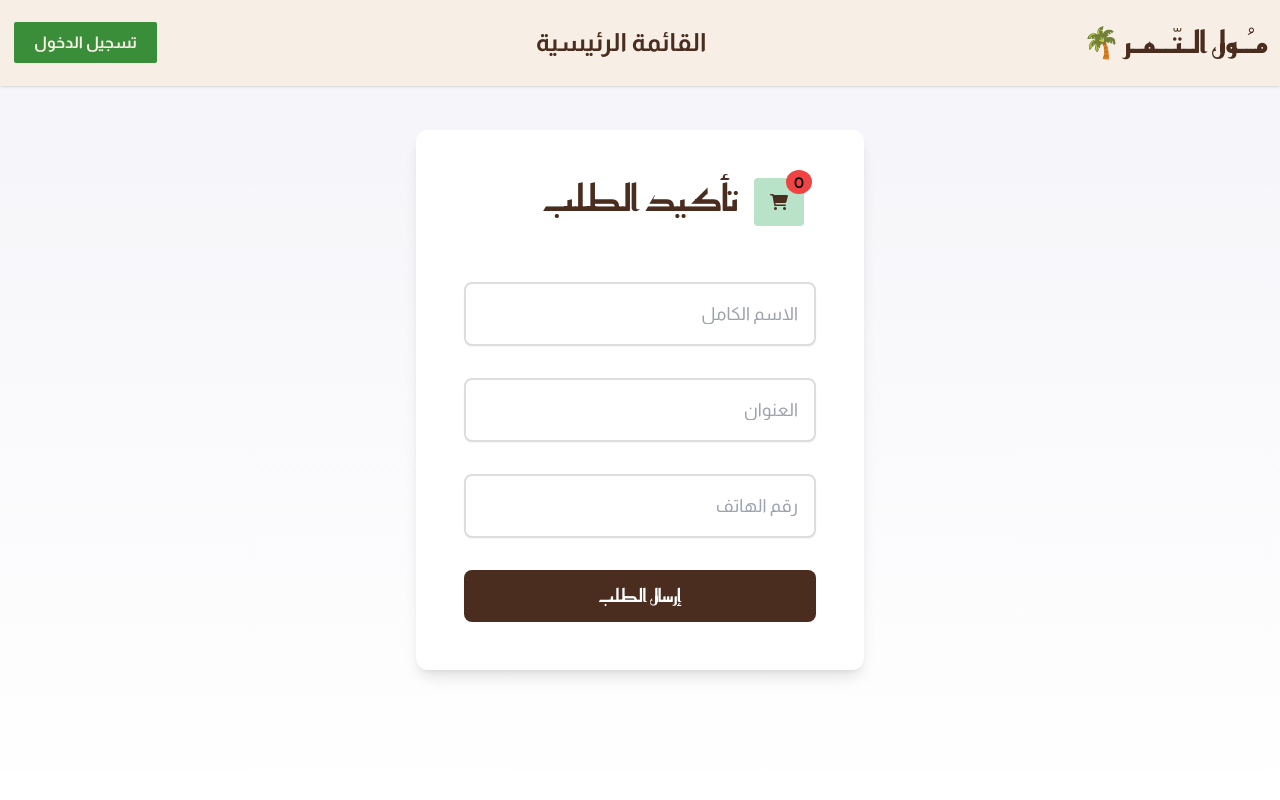
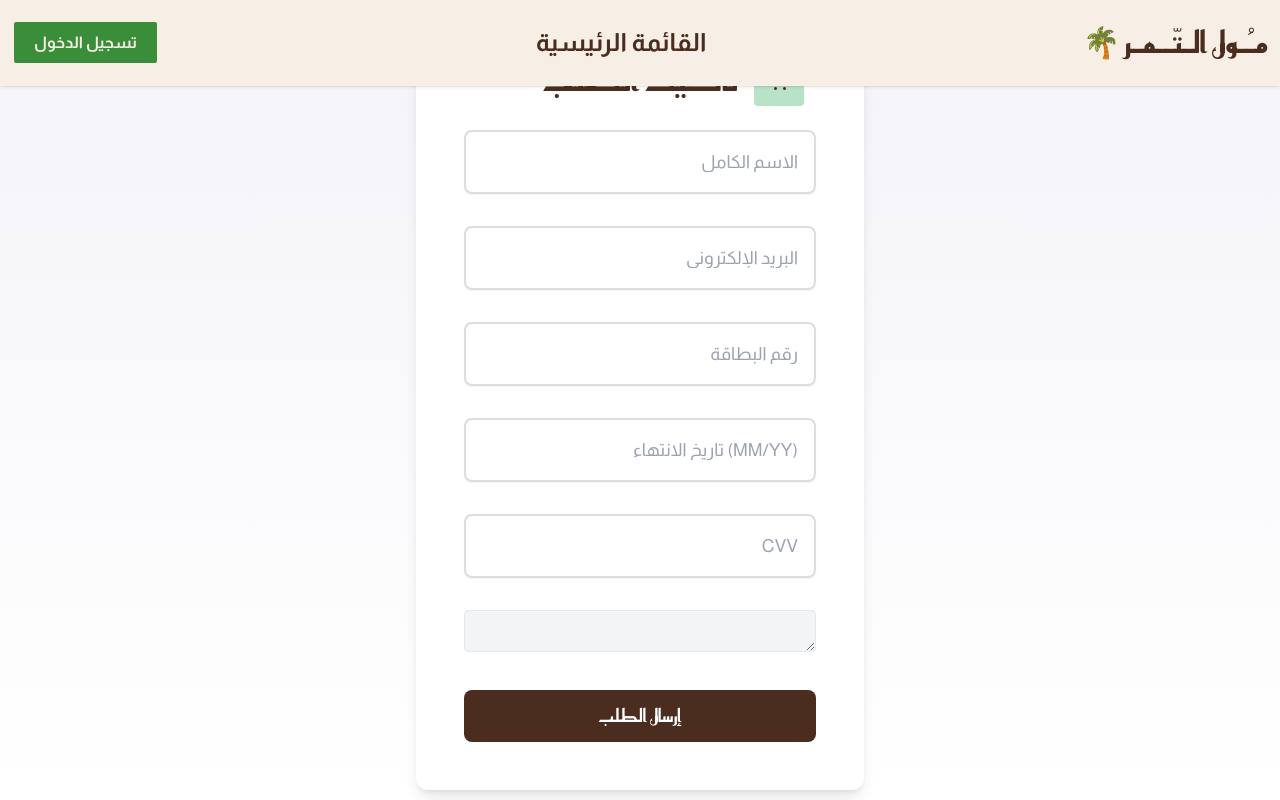
Before and after one commit to belkahla-mohamed/frontendOFMoulTmar, a React (Create React App) app: page /payment in a window 1280 px wide. Built offline with nearby package versions, Linux system fonts and the light colour scheme.

Commit message:
fix payment

```diff
--- a/src/payment.js
+++ b/src/payment.js
@@ -1,32 +1,63 @@
-import React, { useState } from "react";
+import React, { useState, useEffect } from "react";
 import { IoIosClose } from "react-icons/io";
 import Swal from "sweetalert2";
+import axios from "axios";
+import { jwtDecode } from "jwt-decode";
 
 const PaymentPage = () => {
   const [showCart, setShowCart] = useState(false);
+  const [cartItems, setCartItems] = useState([]);
+  const [cartID, setCartID] = useState(null);
+  const [userID, setUserID] = useState(null);
+  const [totalPrice, setTotalPrice] = useState(0);
+  const token = sessionStorage.getItem('token');
 
-  const [paniersl, setPaniersl] = useState(() => {
-    const saved = localStorage.getItem("paniersl");
-    return saved ? saved : [];
-  });
+  useEffect(() => {
+    if (token) {
+      setUserID(jwtDecode(token).id);
+    }
+  }, [token]);
 
-  const totalPrice = paniersl.reduce((total, item) => total + (item.Price * item.weight), 0);
+  // Fetch cart from backend
+  useEffect(() => {
+    async function fetchCart() {
+      if (!userID) return;
+      try {
+        const res = await axios.post("https://tmar-node-usamohamed2005-9148s-projects.vercel.app/cart", { userID });
+        if (res.data.items) {
+          setCartItems(res.data.items);
+          setCartID(res.data._id || res.data.cartID || null); // fallback for cartID
+          setTotalPrice(res.data.total || 0);
+        }
+      } catch (err) {
+        Swal.fire({ icon: 'error', title: 'خطأ في تحميل السلة', text: err.message });
+      }
+    }
+    fetchCart();
+  }, [userID]);
 
-  const removeFromCart = (id) => {
-    setPaniersl(paniersl.filter(item => item.ID !== id));
+  // Remove from cart (backend)
+  const removeFromCart = async (id) => {
+    try {
+      const res = await axios.delete("https://tmar-node-usamohamed2005-9148s-projects.vercel.app/cart/remove", {
+        data: { userID, dateId: id }
+      });
+      if (res.data.cart && res.data.cart.items) {
+        setCartItems(res.data.cart.items);
+        setTotalPrice(res.data.cart.items.reduce((total, item) => total + (item.price * item.weight), 0));
+      }
+    } catch (err) {
+      Swal.fire({ icon: 'error', title: 'خطأ في حذف العنصر', text: err.message });
+    }
   };
 
+  // Update weight (backend)
   const updateWeight = (id) => {
     Swal.fire({
       title: ":أدخل الوزن الجديد بالكيلوغرام",
       input: "number",
-      customClass: {
-        title: 'font-[Almarai] text-[#4b2d1f]',
-        confirmButton: 'bg-green-500'
-      },
-      inputAttributes: {
-        autocapitalize: "off"
-      },
+      customClass: { title: 'font-[Almarai] text-[#4b2d1f]', confirmButton: 'bg-green-500' },
+      inputAttributes: { autocapitalize: "off" },
       showCancelButton: true,
       cancelButtonText: 'إلغــاء',
       confirmButtonText: "تحديث",
@@ -34,12 +65,16 @@ const PaymentPage = () => {
       preConfirm: async (number) => {
         try {
           const weight = parseFloat(number);
-          if (!number || isNaN(weight) || weight <= 0) {
-            throw new Error("يرجى إدخال وزن صحيح.");
+          if (!number || isNaN(weight) || weight <= 0) throw new Error("يرجى إدخال وزن صحيح.");
+          const res = await axios.put("https://tmar-node-usamohamed2005-9148s-projects.vercel.app/cart/update", {
+            userID,
+            dateId: id,
+            weight
+          });
+          if (res.data.cart && res.data.cart.items) {
+            setCartItems(res.data.cart.items);
+            setTotalPrice(res.data.cart.items.reduce((total, item) => total + (item.price * item.weight), 0));
           }
-          setPaniersl(paniersl.map((item) =>
-            item.ID === id ? { ...item, weight } : item
-          ));
         } catch (error) {
           Swal.showValidationMessage(error.message);
         }
@@ -47,19 +82,46 @@ const PaymentPage = () => {
       allowOutsideClick: () => !Swal.isLoading()
     }).then((result) => {
       if (result.isConfirmed) {
-        Swal.fire({
-          title: `تم تحديث الوزن`,
-          icon: "success",
-          draggable: true
-        });
+        Swal.fire({ title: `تم تحديث الوزن`, icon: "success", draggable: true });
       }
     });
   };
 
-  // تجهيز بيانات الاسم والسعر فقط بشكل نصي
-  const filteredCartData = paniersl
-    .map(({ Name, Price, weight }) => `${Name}: DH${Price} _ الوزن : kg${weight} `)
-    .join("\n"); // Join items into a single string separated by commas
+  // Handle payment form submit
+  const handleSubmit = async (e) => {
+    e.preventDefault();
+    const form = e.target;
+    const name = form.name.value;
+    const email = form.email.value;
+    const cardNumber = form.cardNumber.value;
+    const expiryDate = form.expiryDate.value;
+    const cvv = form.cvv.value;
+    try {
+      const res = await axios.post("https://tmar-node-usamohamed2005-9148s-projects.vercel.app/payments", {
+        userID,
+        cartID,
+        amount: totalPrice,
+        name,
+        email,
+        cardNumber,
+        expiryDate,
+        cvv
+      });
+      if (res.data.status === 'success') {
+        Swal.fire({ icon: 'success', title: 'تم الدفع بنجاح', text: res.data.message });
+        // Optionally clear cart here
+      } else {
+        Swal.fire({ icon: 'error', title: 'فشل الدفع', text: res.data.message });
+      }
+    } catch (err) {
+      Swal.fire({ icon: 'error', title: 'فشل الدفع', text: err.response?.data?.message || err.message });
+    }
+  };
+
+  // Prepare cart data for display
+  const filteredCartData = cartItems
+    .map(({ name, price, weight }) => `${name}: DH${price} _ الوزن : kg${weight} `)
+    .join("\n");
 
   return (
     <div className="w-full h-screen bg-gradient-to-b from-[#f4f4f9] to-[#ffffff] font-[Almarai]">
@@ -71,14 +133,12 @@ const PaymentPage = () => {
             </h2>
             <div onClick={() => setShowCart(!showCart)} className="absolute -top-2 sm:top-0 right-0 ">
               <i className="fa bg-green-600/30 fa-shopping-cart text-[#4b2d1f] relative py-4 px-4 rounded mr-3"></i>
-              <p className="absolute -top-2 right-1 bg-red-500 rounded-[50%] px-2 ">{paniersl.length}</p>
+              <p className="absolute -top-2 right-1 bg-red-500 rounded-[50%] px-2 ">{cartItems.length}</p>
             </div>
           </div>
 
-          {/* نموذج الإرسال إلى Web3Forms */}
-          <form action="https://api.web3forms.com/submit" method="POST" className="space-y-8">
-            <input type="hidden" name="access_key" value="73d9e5bc-dd4a-4ca6-a4eb-2b9115888b34" />
-
+          {/* Payment form to backend */}
+          <form onSubmit={handleSubmit} className="space-y-8">
             <input
               type="text"
               name="name"
@@ -86,26 +146,43 @@ const PaymentPage = () => {
               className="p-4 font-[Almarai] text-end border-2 border-[#ddd] rounded-lg shadow-sm w-full text-lg focus:outline-none focus:ring-2 focus:ring-[#4b2d1f] focus:border-[#4b2d1f] transition-all"
               required
             />
-
             <input
-              type="text"
-              name="address"
-              placeholder="العنوان"
+              type="email"
+              name="email"
+              placeholder="البريد الإلكتروني"
               className="p-4 font-[Almarai] text-end border-2 border-[#ddd] rounded-lg shadow-sm w-full text-lg focus:outline-none focus:ring-2 focus:ring-[#4b2d1f] focus:border-[#4b2d1f] transition-all"
               required
             />
-
             <input
-              type="tel"
-              name="phone"
-              placeholder="رقم الهاتف"
+              type="text"
+              name="cardNumber"
+              placeholder="رقم البطاقة"
+              className="p-4 font-[Almarai] text-end border-2 border-[#ddd] rounded-lg shadow-sm w-full text-lg focus:outline-none focus:ring-2 focus:ring-[#4b2d1f] focus:border-[#4b2d1f] transition-all"
+              required
+              maxLength={16}
+            />
+            <input
+              type="text"
+              name="expiryDate"
+              placeholder="تاريخ الانتهاء (MM/YY)"
               className="p-4 font-[Almarai] text-end border-2 border-[#ddd] rounded-lg shadow-sm w-full text-lg focus:outline-none focus:ring-2 focus:ring-[#4b2d1f] focus:border-[#4b2d1f] transition-all"
               required
             />
-
-            {/* إرسال البيانات بشكل نصي في حقل مخفي */}
-            <input type="hidden" name="cart_data" value={filteredCartData} />
-
+            <input
+              type="text"
+              name="cvv"
+              placeholder="CVV"
+              className="p-4 font-[Almarai] text-end border-2 border-[#ddd] rounded-lg shadow-sm w-full text-lg focus:outline-none focus:ring-2 focus:ring-[#4b2d1f] focus:border-[#4b2d1f] transition-all"
+              required
+              maxLength={3}
+            />
+            {/* Show cart summary */}
+            <textarea
+              value={filteredCartData}
+              readOnly
+              className="w-full p-2 border rounded bg-gray-100 text-end font-[Almarai]"
+              rows={cartItems.length + 1}
+            />
             <button
               type="submit"
               className="w-full bg-[#4b2d1f] text-white py-3 rounded-lg text-lg font-semibold hover:bg-[#5c3928] transition-all ease-in-out duration-300"
@@ -126,17 +203,17 @@ const PaymentPage = () => {
         </div>
 
         <div className="overflow-y-auto flex py-20 flex-col items-center h-[calc(100vh-130px)] px-4">
-          {paniersl.map((u) => (
-            <div key={u.ID} className="w-full flex text-center justify-center mb-9 bg-white rounded-2xl py-[2em] shadow-md hover:translate-y-3 transition-transform duration-300">
+          {cartItems.map((u) => (
+            <div key={u.dateId || u._id || u.ID} className="w-full flex text-center justify-center mb-9 bg-white rounded-2xl py-[2em] shadow-md hover:translate-y-3 transition-transform duration-300">
               <div>
-                <p className="text-[30px] mb-2 font-bold font-[Almarai]">{u.Name}</p>
-                <p className="text-xl text-gray-700">{u.Price} </p>
-                <p className="text-lg text-gray-600"><span className="font-bold font-[Almarai]">الوزن:</span> {u.weight} كغ</p>
-                <button onClick={() => updateWeight(u.ID)} className="text-yellow-500 mx-4 mt-4 font-bold font-[Almarai]">تحديث الوزن</button>
-                <button onClick={() => removeFromCart(u.ID)} className="text-red-500 mt-4 font-bold font-[Almarai]">حذف من السلة</button>
+                <div className="text-[30px] mb-2 font-bold font-[Almarai]">{u.name || u.Name}</div>
+                <div className="text-xl text-gray-700">{u.price || u.Price} </div>
+                <div className="text-lg text-gray-600"><span className="font-bold font-[Almarai]">الوزن:</span> {u.weight} كغ</div>
+                <button onClick={() => updateWeight(u.dateId || u._id || u.ID)} className="text-yellow-500 mx-4 mt-4 font-bold font-[Almarai]">تحديث الوزن</button>
+                <button onClick={() => removeFromCart(u.dateId || u._id || u.ID)} className="text-red-500 mt-4 font-bold font-[Almarai]">حذف من السلة</button>
               </div>
               <div className="w-1/2 flex justify-center">
-                <img src={`/PHP/${u.ImagePath}`} alt={u.Name} className="w-[160px] h-[160px] rounded-lg" />
+                <img src={`/PHP/${u.imagePath || u.ImagePath}`} alt={u.name || u.Name} className="w-[160px] h-[160px] rounded-lg" />
               </div>
             </div>
           ))}
```
